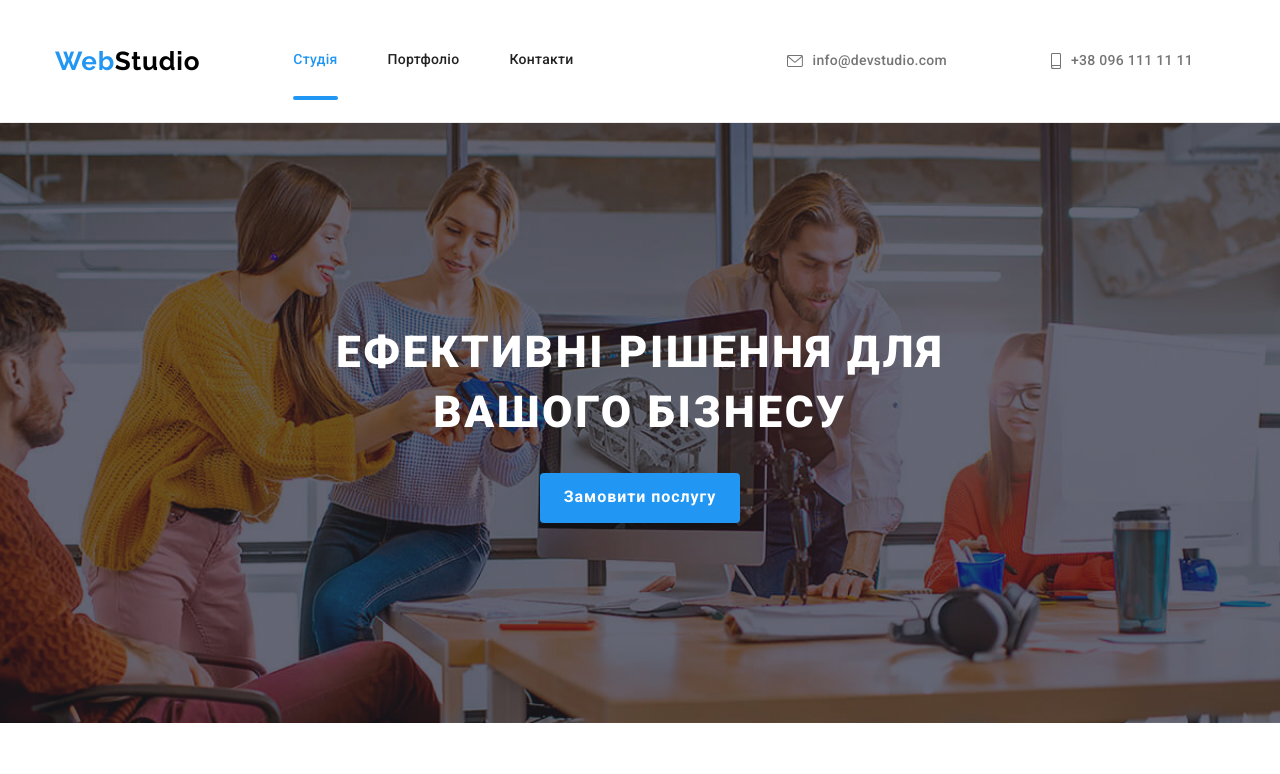
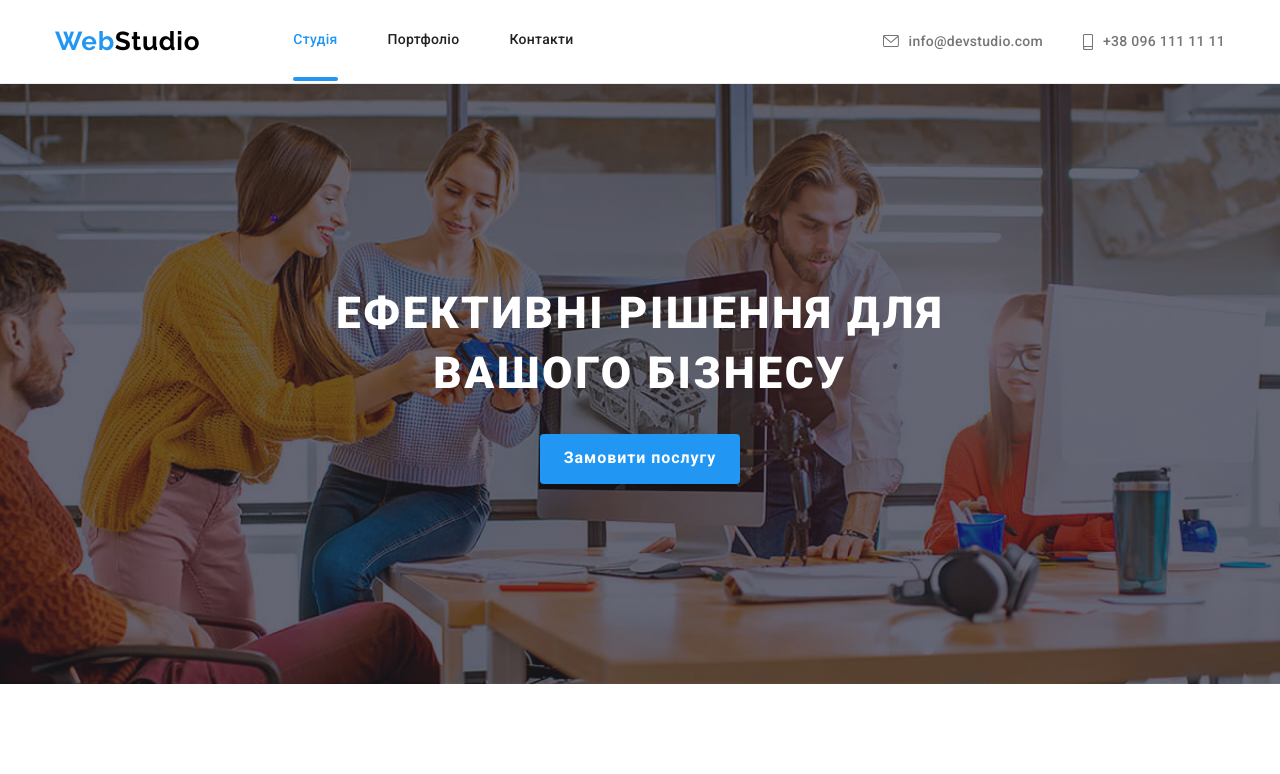
Before and after one commit to Vladok05/goit-markup-hw-08, a plain HTML site: page index.html in a window 1280 px wide. Shown: the top 774 px of the page. Drawn offline with nearby package versions, Linux system fonts and the light colour scheme.

Commit message:
amendments

```diff
--- a/sass/layout/_header.scss
+++ b/sass/layout/_header.scss
@@ -97,6 +97,7 @@
     }
 
     @include desktop {
+      padding: 0;
       display: flex;
       flex-direction: row;
       margin-left: auto;
@@ -124,9 +125,9 @@
       }
 
     @include desktop {
-      padding: 32px 32px;
       display: flex;
     align-items: center;
+    padding: 23px 0;
     }
 
   }
```
Also changed, not shown: css/main.css, css/main.min.css, 2 other files.
